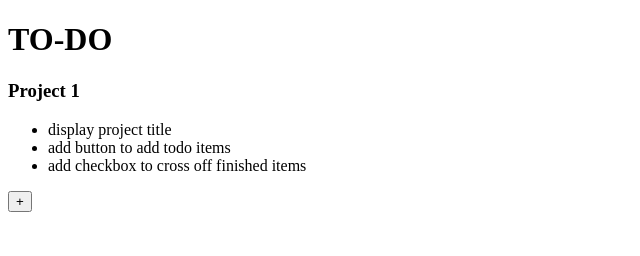
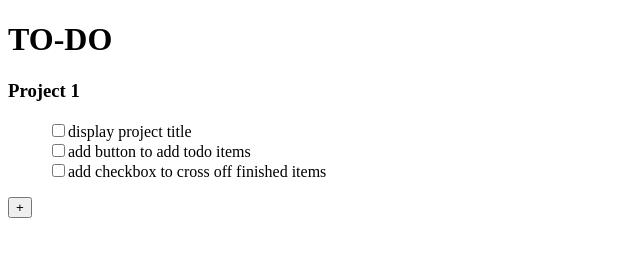
Before and after one commit to nickchapa/odin-todo, a website built with webpack: page src/template.html in a window 1280 px wide. Shown: the whole page, without its empty margins (0-640 px from the left). Built offline with nearby package versions, Linux system fonts and the light colour scheme.

Commit message:
add displaytodo function

```diff
--- a/src/styles.css
+++ b/src/styles.css
@@ -1,3 +1,12 @@
 p {
     color: red;
 }
+
+ul {
+    list-style: none;
+}
+
+li:has(input:checked) {
+    color: red;
+    text-decoration: line-through;
+}
--- a/src/userInterface.js
+++ b/src/userInterface.js
@@ -12,9 +12,7 @@ export function displayProject(project){
     projDiv.append(todoListUl);
 
     for(let item of project.todoArr){
-        const todoLi = document.createElement('li');
-        todoLi.textContent = item.title;
-        todoListUl.append(todoLi);
+        displayTodo(item, todoListUl);
     }
 
     addBtn.textContent = '+';
@@ -23,12 +21,27 @@ export function displayProject(project){
     addBtn.addEventListener('click', () => {
         const newTodoTitle = prompt('add new todo title');
         project.addTodo(newTodoTitle);
+        const newTodo = project.todoArr[project.todoArr.length - 1];
 
-        const newTodoLi = document.createElement('li');
-        newTodoLi.textContent = project.todoArr[project.todoArr.length - 1].title;
-
-        todoListUl.append(newTodoLi);
+        displayTodo(newTodo, todoListUl);
     })
 
     body.append(projDiv);
 }
+
+function displayTodo(todo, ul){
+        const todoListUl = document.querySelector('ul');
+        const todoLabel = document.createElement('label');
+        todoLabel.for = 'todoCheck';
+
+        const todoLi = document.createElement('li');
+        const todoCheckbox = document.createElement('input', 'type="checkbox"');
+        todoCheckbox.type = 'checkbox';
+        todoCheckbox.id = 'todoCheck';
+
+        todoLabel.textContent = todo.title;
+
+        todoLi.append(todoCheckbox);
+        todoLi.append(todoLabel);
+        ul.append(todoLi);
+}
```
